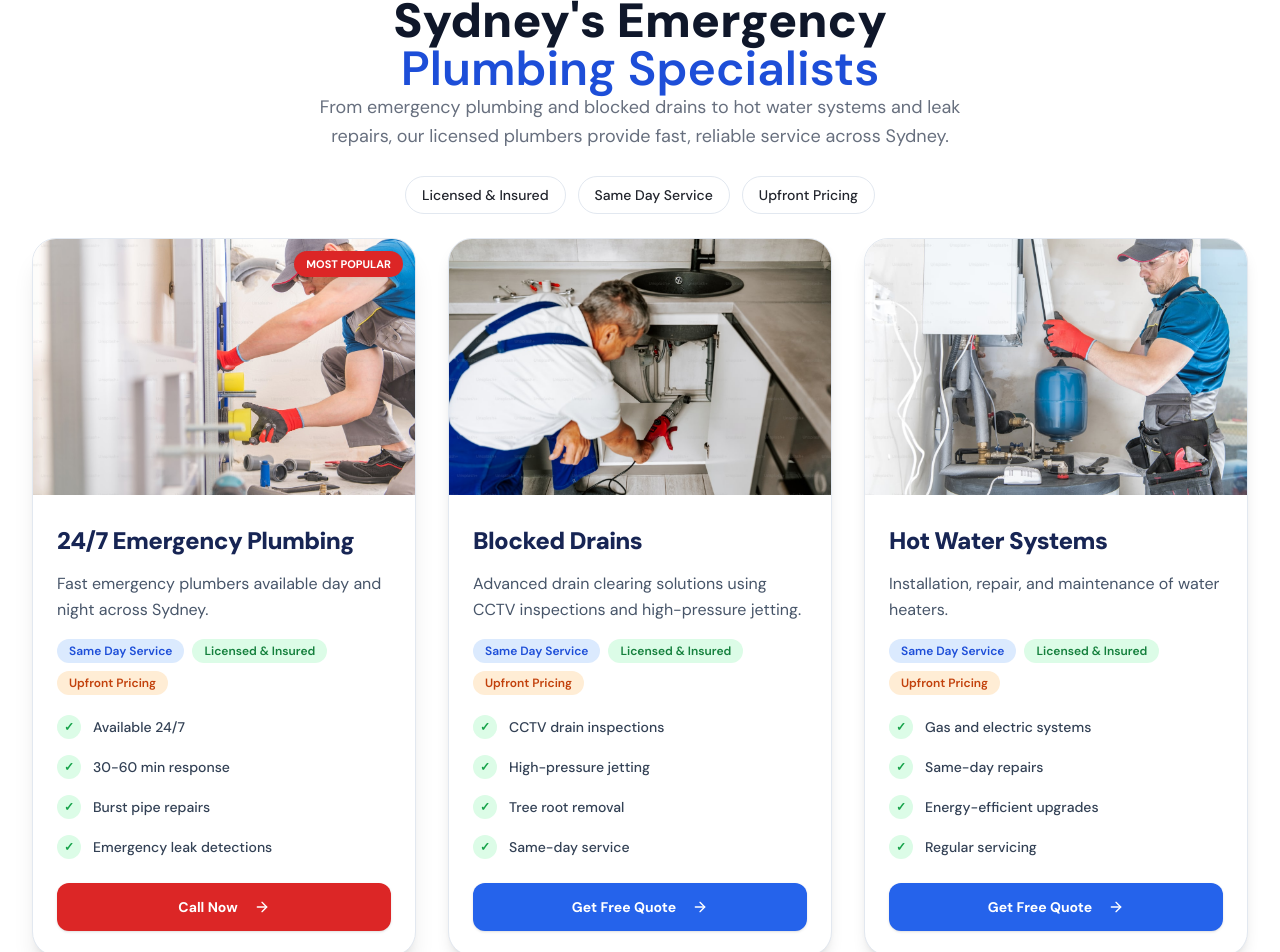
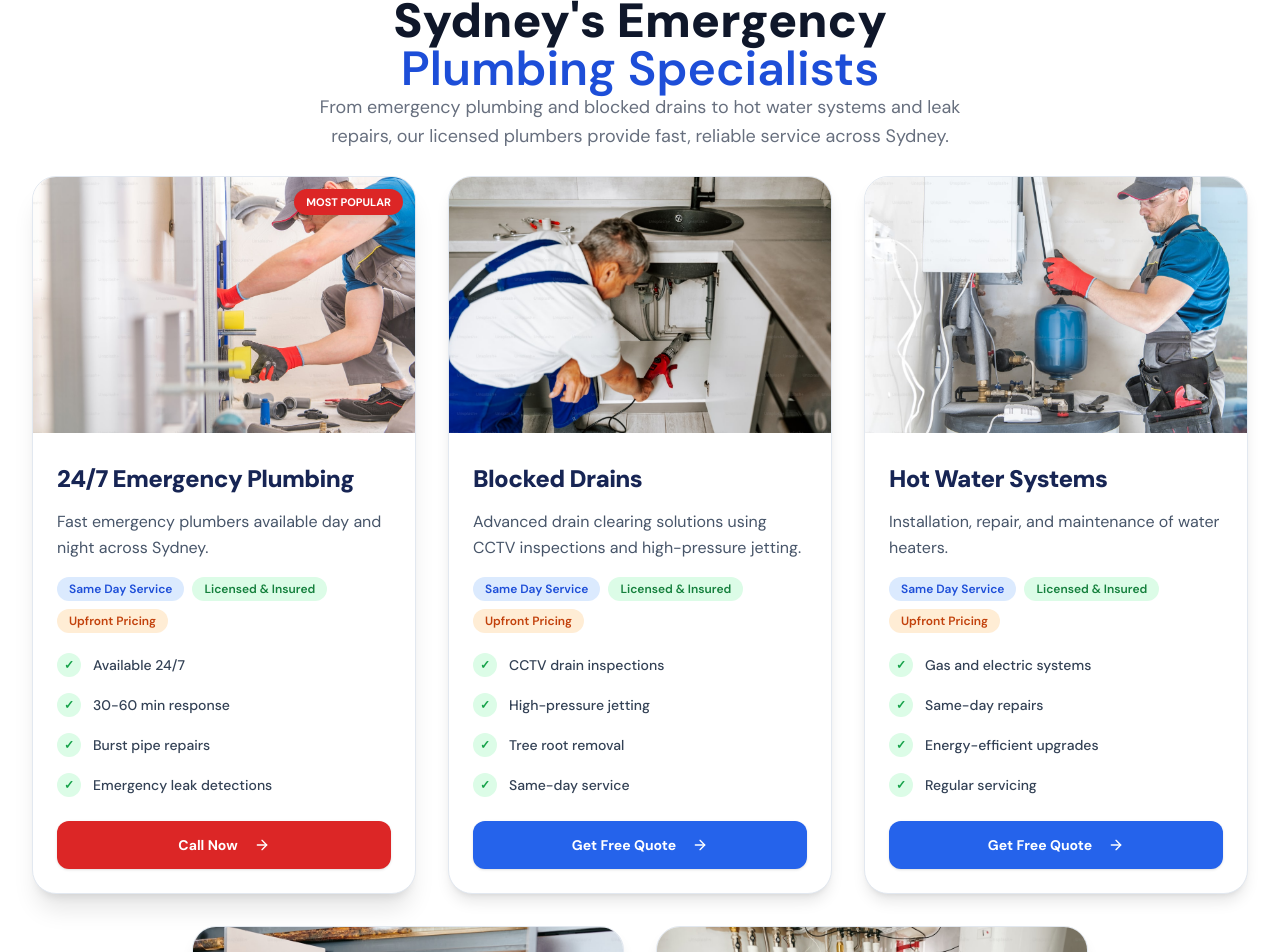
Before and after one commit to gopremiumstudio/flowfix-plumbing-demo, a React (Vite) app: page / in a window 1280 px wide. Shown: the part 794-1746 px from the top of the page. Built offline with nearby package versions, Linux system fonts and the light colour scheme.

Commit message:
Remove trust pills

```diff
--- a/src/pages/HomePage.jsx
+++ b/src/pages/HomePage.jsx
@@ -330,19 +330,7 @@ variant: 'default'
               <p className="text-lg text-muted-foreground max-w-2xl mx-auto leading-relaxed">
                 From emergency plumbing and blocked drains to hot water systems and leak repairs, our licensed plumbers provide fast, reliable service across Sydney.
               </p>
-              <div className="flex flex-wrap justify-center gap-3 mt-6">
-  <span className="bg-white px-4 py-2 rounded-full border border-slate-200 text-sm font-medium">
-    Licensed & Insured
-  </span>
 
-  <span className="bg-white px-4 py-2 rounded-full border border-slate-200 text-sm font-medium">
-    Same Day Service
-  </span>
-
-  <span className="bg-white px-4 py-2 rounded-full border border-slate-200 text-sm font-medium">
-    Upfront Pricing
-  </span>
-</div>
 
             </motion.div>
 
```
